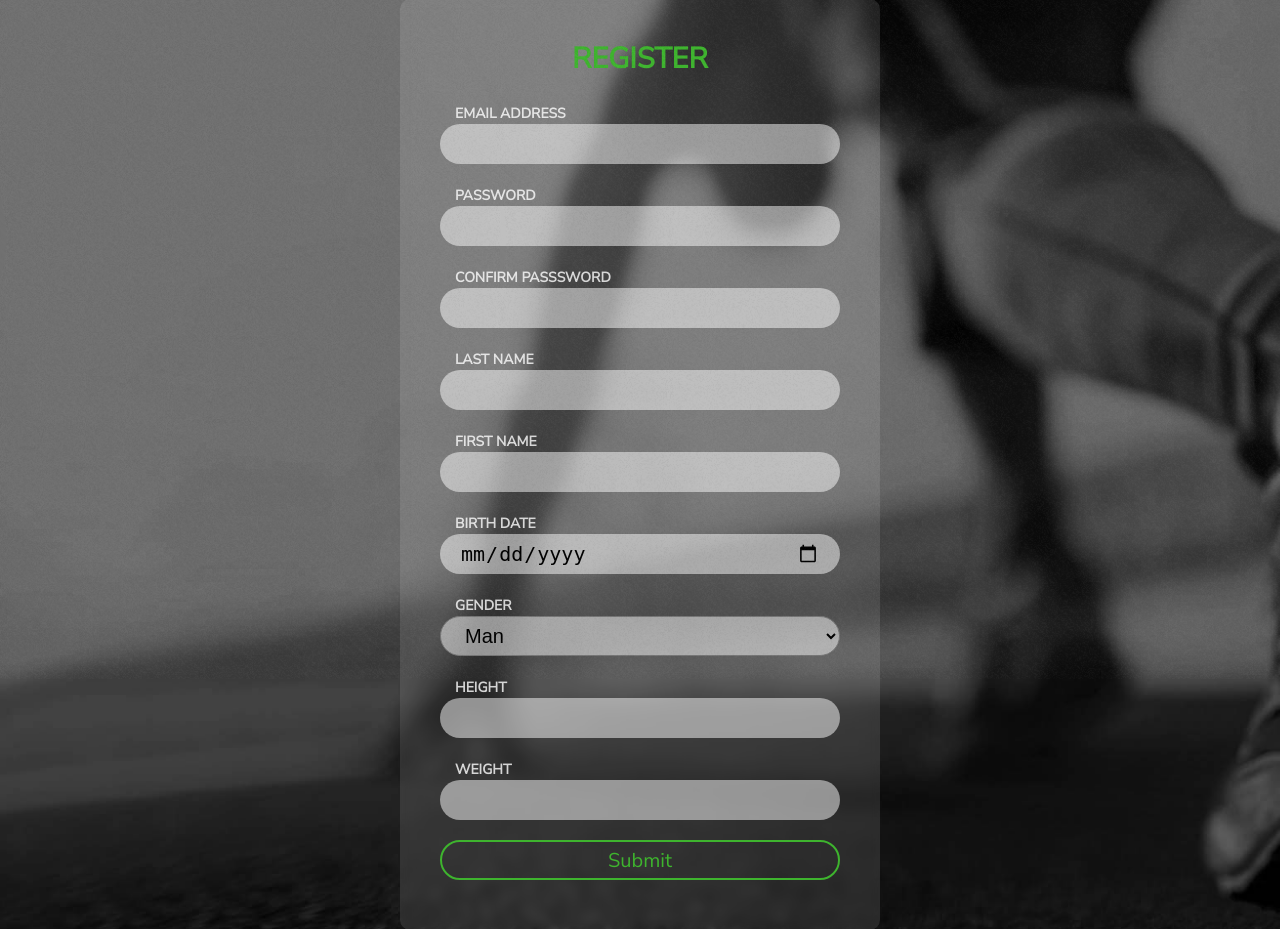
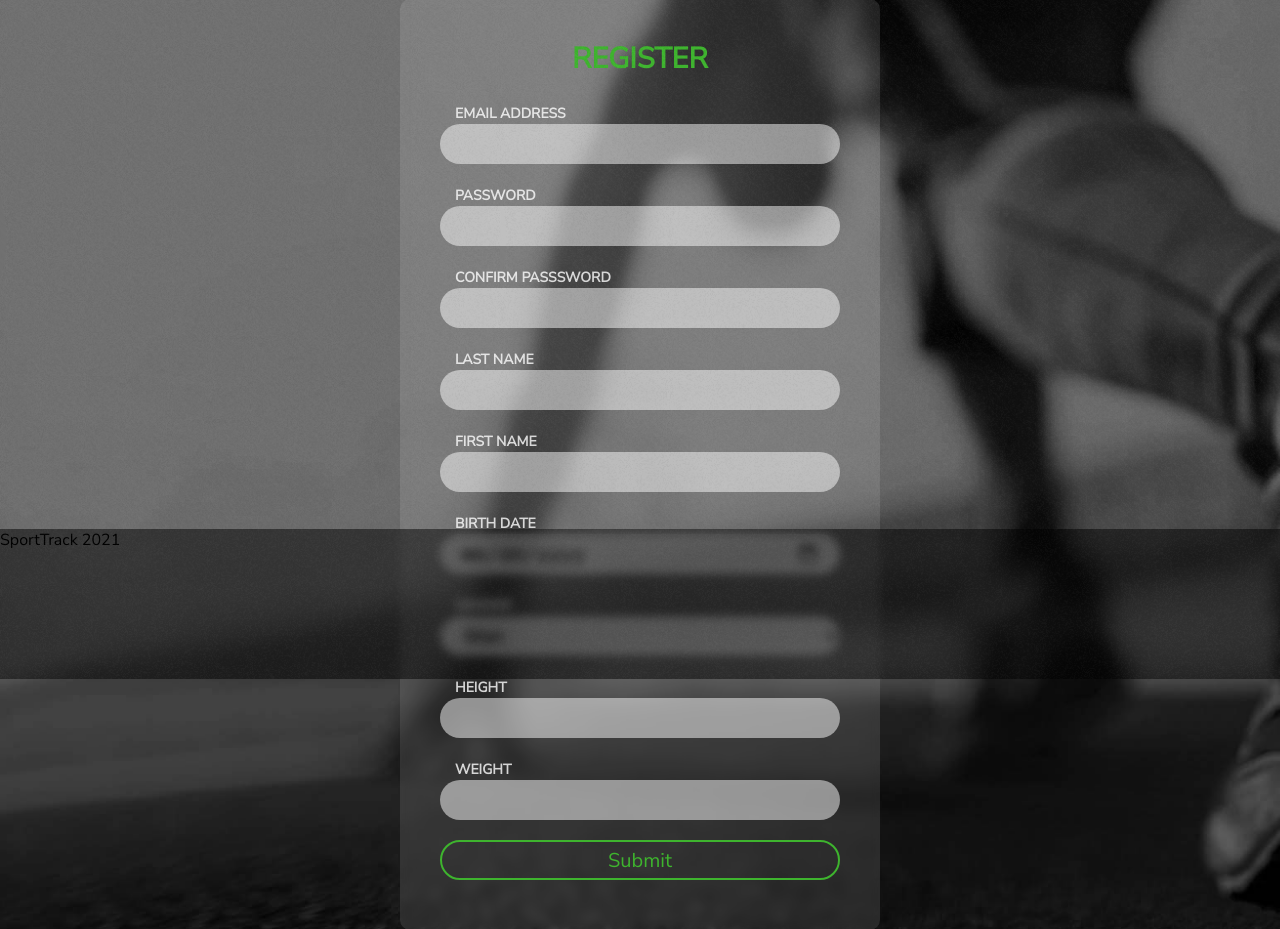
Before and after one commit to Dyskal/SportTrack, a PHP site: page /index.php?page=register in a window 1280 px wide. Shown: the part 121-1050 px from the top of the page. Run offline with PHP 8.4, Linux system fonts and the light colour scheme; the visitor is signed in with stand-in values (Sample User, id 1).

Commit message:
start footer

```diff
--- a/controller/ListActivityController.php
+++ b/controller/ListActivityController.php
@@ -8,7 +8,9 @@ class ListActivityController implements Controller {
     }
 
     public function loadActivity(){
+
         session_start();
+
         $email = $_SESSION["email"];
         $dbc = SqliteConnection::getInstance()->getConnection();
         $query = "Select * from Activity Where user_id = :email";
--- a/index.php
+++ b/index.php
@@ -76,5 +76,6 @@ if (isset($_SESSION['email'])) {
         document.body.classList.toggle("toggle");
     }
 </script>
+<footer>SportTrack 2021</footer>
 </body>
 </html>
--- a/style/style.css
+++ b/style/style.css
@@ -22,19 +22,32 @@
 .activity-table{
     text-align: center;
     z-index: 5;
-    background-color: rgba(255, 255, 255, 0.11);
+    background-color: transparent;
     backdrop-filter: blur(5px);
     color: white;
-    padding: 10px;
+    padding: 0;
     border-radius: 17px;
-    margin-top: 120px;
-    margin-bottom: 40px !important;
+    margin-top: 80px;
+    margin-bottom: 80px !important;
     font-family: "Nunito Sans", sans-serif;
+    -webkit-box-shadow: 0px 0px 15px 0px rgba(0,0,0,0.5);
+    box-shadow: 0px 0px 15px 0px rgba(0,0,0,0.5);
 
 
 }
 
-
+footer{
+    min-height: 150px;
+    padding: 0;
+    margin: 0;
+    width: 100%;
+    z-index: 5;
+    background-color: rgba(0,0,0,0.5);
+    position: absolute;
+    bottom: 0;
+    left:0;
+    backdrop-filter: blur(5px);
+}
 
 
 .activity-table table {
@@ -60,6 +73,30 @@ tbody tr:last-child{
     background: rgba(255, 255, 255, 0.5);
     border-radius:  0  0 10px 10px ;
     color: black;
+}
+
+.add-activity{
+    z-index: 5;
+    color: #fff;
+    font-family: "Nunito Sans", sans-serif;
+    margin-bottom: 40px;
+    margin-top: 40px;
+}
+
+.add-activity .header-btn{
+    color: #fff;
+    display: flex;
+    align-content: center;
+    align-items: center;
+    justify-content: center;
+    background: rgba(255,255,255,0.11);
+    border-color: #fff;
+    filter: none;
+}
+
+.add-activity span{
+    font-size: 30px;
+    margin-left: 10px;
 }
 
 
--- a/view/home.php
+++ b/view/home.php
@@ -45,7 +45,9 @@ if (isset($_SESSION['email'])) {
 ?>
 
 <div class=accueil>
+    <div class="add-activity"><button onclick="window.location.href='?page=upload'" class="header-btn">Add an activity <span>+</span></button></div>
     <?php echo($_SESSION["table"]); ?>
+
 </div>
 
 <script>
```
